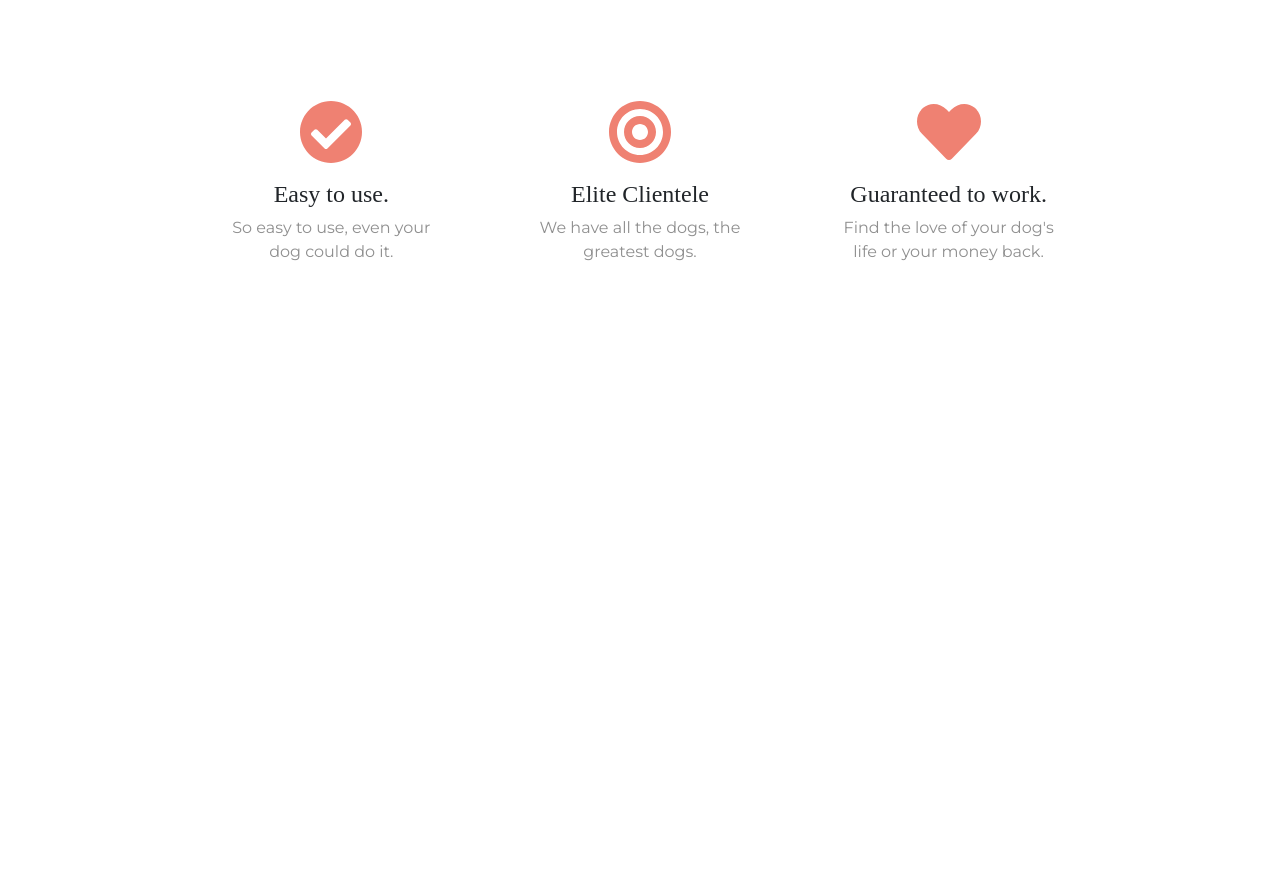
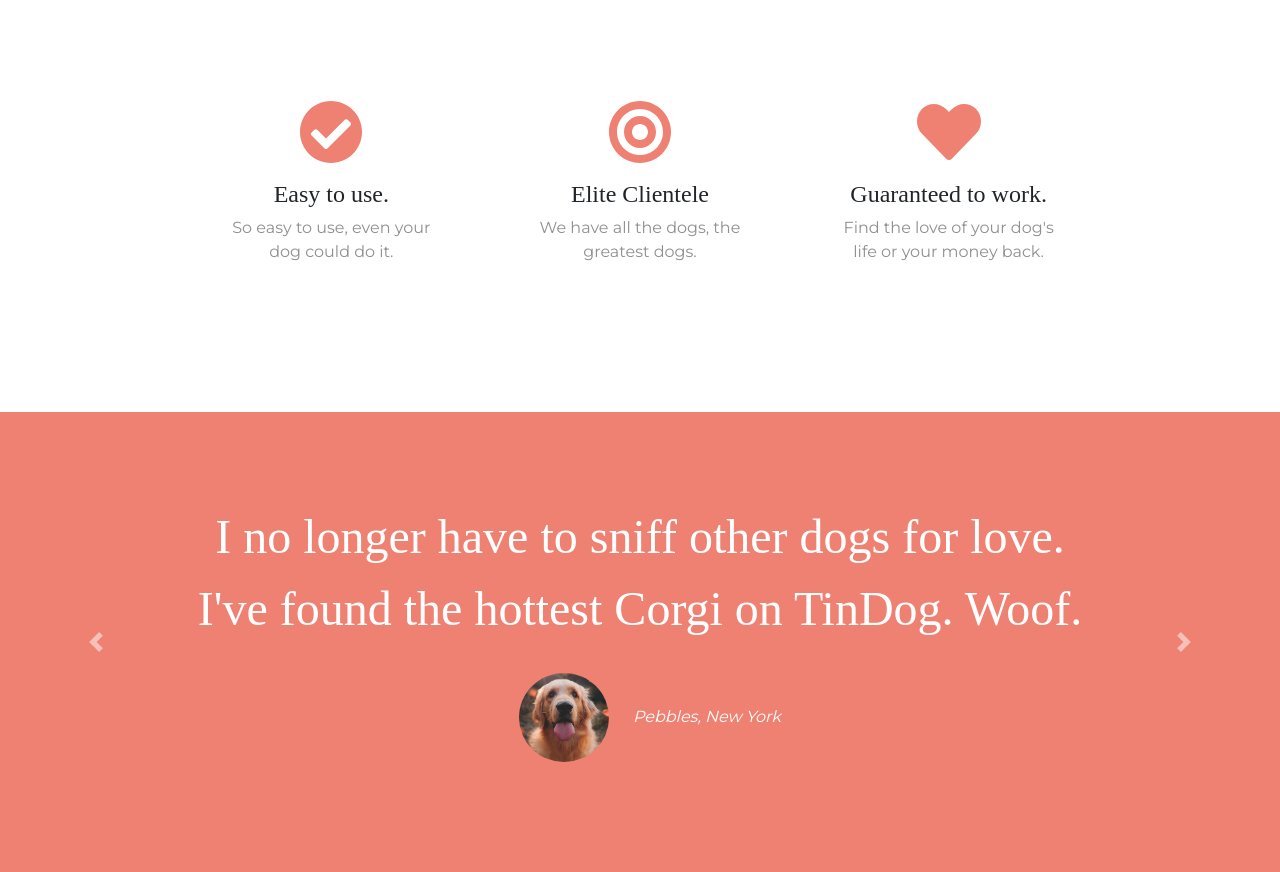
Before and after one commit to kunalbafna3/Tindog, a plain HTML site: page index.html in a window 1280 px wide. Shown: the part 653-1525 px from the top of the page. Before the commit the page ends 1065 px from the top, so only its background shows below. Drawn offline with nearby package versions, Linux system fonts and the light colour scheme.

Commit message:
Add testimonials section

```diff
--- a/index.html
+++ b/index.html
@@ -108,6 +108,34 @@
   </section>
 
 
+  <!-- Testimonials -->
+
+  <section class="colored-section" id="testimonials">
+
+    <div id="testimonial-carousel" class="carousel slide" data-ride="false">
+      <div class="carousel-inner">
+        <div class="carousel-item active container-fluid">
+          <h2 class="testimonial-text">I no longer have to sniff other dogs for love. I've found the hottest Corgi on TinDog. Woof.</h2>
+          <img class="testimonial-image" src="images/dog-img.jpg" alt="dog-profile">
+          <em>Pebbles, New York</em>
+        </div>
+        <div class="carousel-item container-fluid">
+          <h2 class="testimonial-text">My dog used to be so lonely, but with TinDog's help, they've found the love of their life. I think.</h2>
+          <img class="testimonial-image" src="images/lady-img.jpg" alt="lady-profile">
+          <em>Beverly, Illinois</em>
+        </div>
+      </div>
+      <a class="carousel-control-prev" href="#testimonial-carousel" role="button" data-slide="prev">
+        <span class="carousel-control-prev-icon"></span>
+      </a>
+      <a class="carousel-control-next" href="#testimonial-carousel" role="button" data-slide="next">
+        <span class="carousel-control-next-icon"></span>
+      </a>
+    </div>
+
+  </section>
+
+
 
 
 </body>
```
